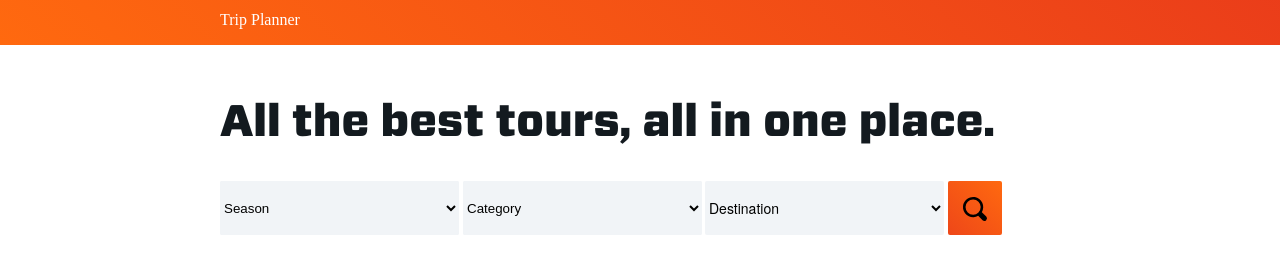
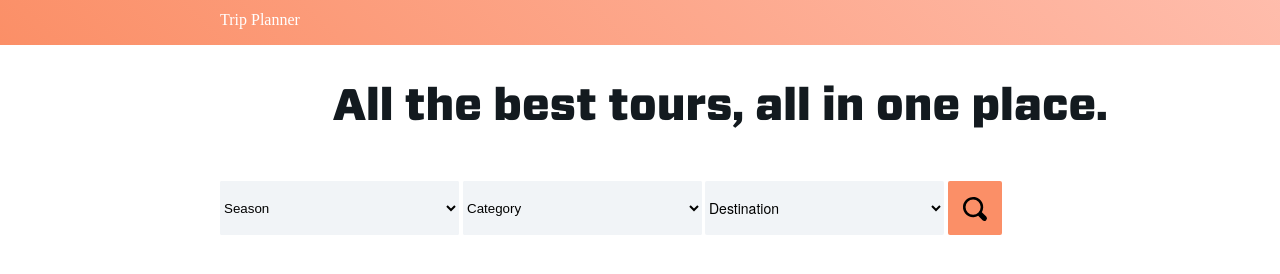
Before and after one commit to mackenziekroon/travel-app, a website: page index.html in a window 1280 px wide. Shown: the top 274 px of the page. Drawn offline with Linux system fonts and the light colour scheme.

Commit message:
css fixes

```diff
--- a/style.css
+++ b/style.css
@@ -30,15 +30,22 @@ select:disabled {
 .page-container {
   width: 1440px;
   height: 100vh;
+  display: flex;
+  flex-direction: column;
+  /* justify-content: center; */
+  align-items: center;
 }
 
 .navbar-container {
-  background-image: linear-gradient(-135deg, #e8381b 0%, #ff690f 100%);
+  background-image: linear-gradient(-135deg, #ffc2b4 0%, #fb8f67 100%);
   width: 1440px;
   height: 45px;
+  position: fixed;
+  top: 0;
   display: flex;
   justify-content: flex-start;
   align-items: center;
+  align-self: flex-start;
 }
 
 .travel-logo {
@@ -65,9 +72,8 @@ select:disabled {
   color: #131a1f;
   text-align: left;
   line-height: 56px;
-  position: absolute;
-  top: 93px;
-  left: 220px;
+  /* position: absolute; */
+  margin-top: 10%;
 }
 
 /* .form-container {
@@ -176,7 +182,7 @@ option {
 }
 
 .btn-container {
-  background-image: linear-gradient(-135deg, #ff690f 0%, #ee4719 100%);
+  background-image: linear-gradient(-135deg, #fb8f67 0%, #fb8f67 100%);
   border-radius: 2px;
   width: 54px;
   height: 54px;
```
